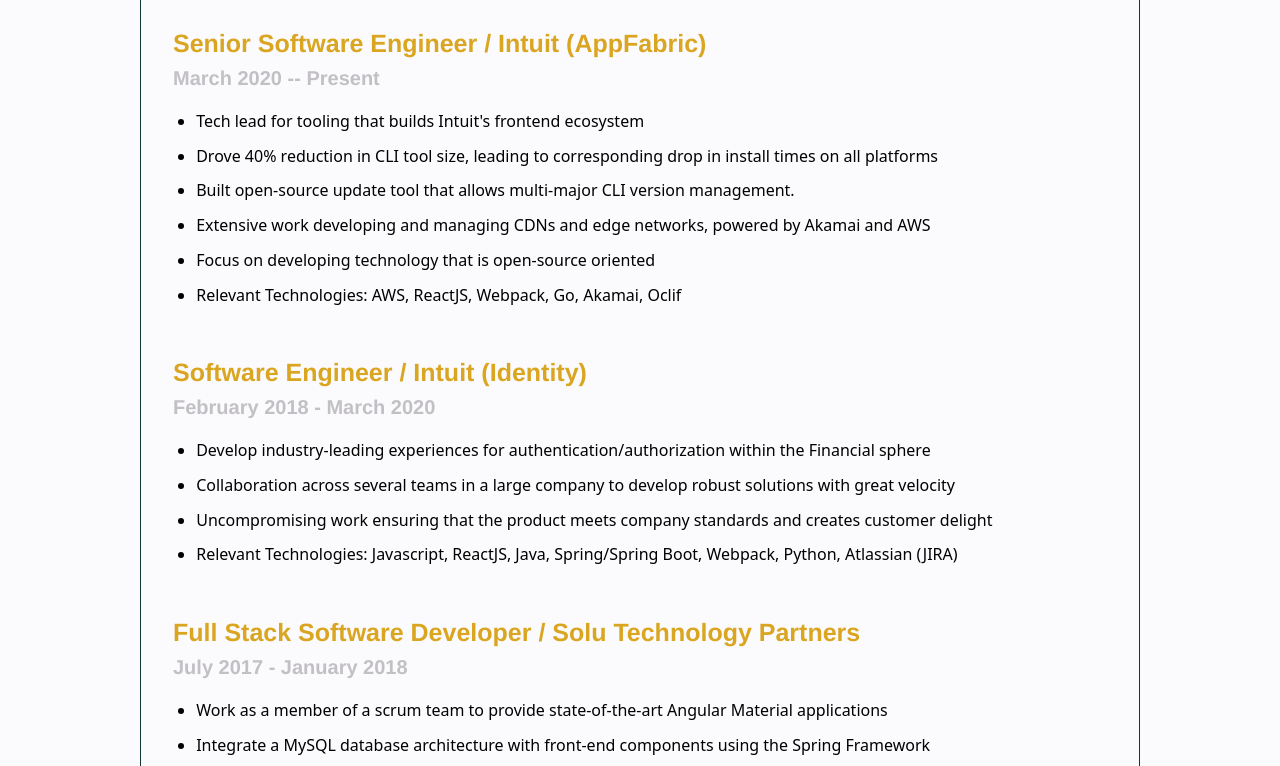
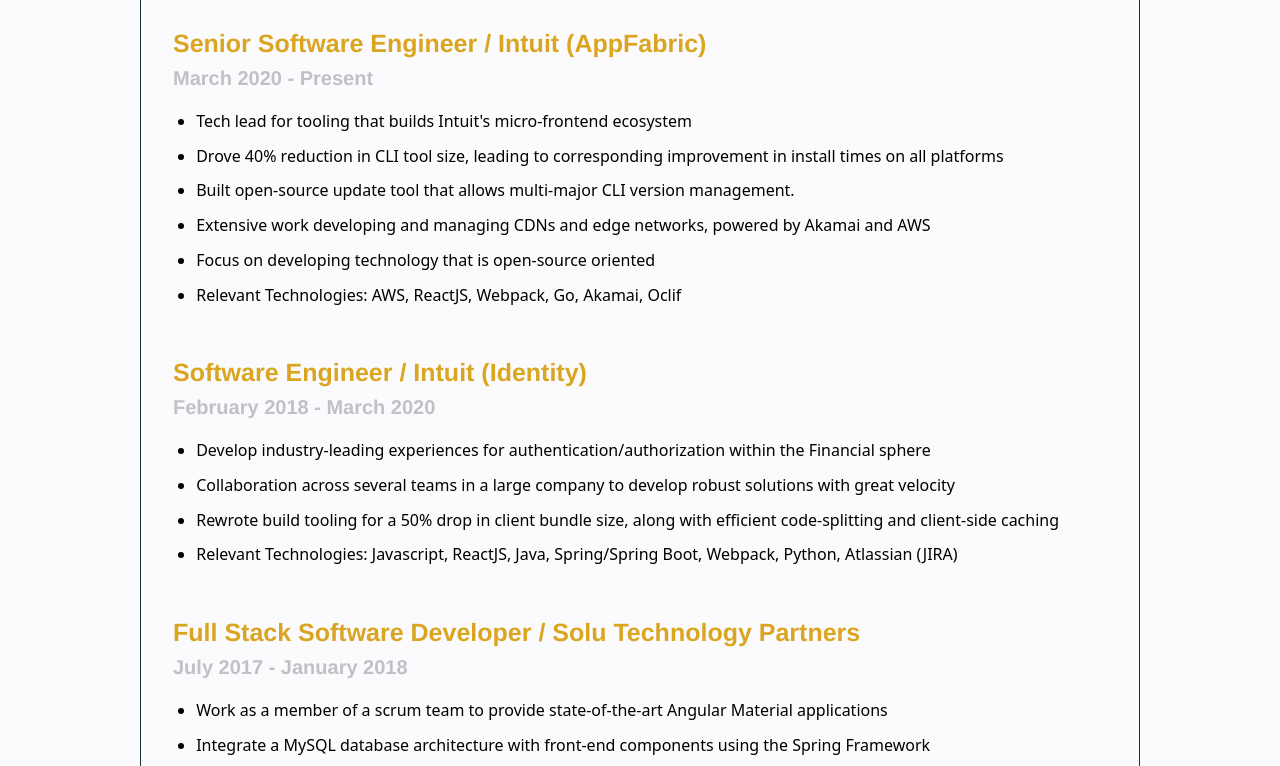
Before and after one commit to sumwatshade/sumwatshade.github.io, a Gatsby site: page /resume in a window 1280 px wide. Shown: the part 334-1100 px from the top of the page. Built offline with nearby package versions, Linux system fonts and the light colour scheme; Gatsby itself is replaced by a stand-in of ours; some packages are replaced by stand-ins of ours.

Commit message:
fix: dates and wording

```diff
--- a/src/components/Header.tsx
+++ b/src/components/Header.tsx
@@ -48,6 +48,7 @@
   }
 `;
 
+// eslint-disable-next-line @typescript-eslint/no-unused-vars
 const Toggle = styled.div`
   display: none;
   height: 100%;
@@ -87,6 +88,7 @@
   open: boolean
 }
 
+// eslint-disable-next-line @typescript-eslint/no-unused-vars
 const Hamburger = styled.div<HamburgerDiv>`
   background-color: ${colors.white};
   align-self: flex-end;
@@ -124,14 +126,14 @@
 }
 
 const Header: React.FC<HeaderProps> = ({ title }) => {
-  const [navbarOpen, setNavbarOpen] = React.useState(false);
+  const [navbarOpen] = React.useState(false);
   return (
     <StyledHeader>
       <HeaderInner>
         <HomepageLink to="/">{title}</HomepageLink>
-        <Toggle onClick={() => setNavbarOpen(!navbarOpen)}>
+        {/* <Toggle onClick={() => setNavbarOpen(!navbarOpen)}>
           {navbarOpen ? <Hamburger open /> : <Hamburger open={false} />}
-        </Toggle>
+        </Toggle> */}
         {navbarOpen ? (
           <Navbox open={false}>
             <NavBarLinks />
--- a/src/pages/resume.tsx
+++ b/src/pages/resume.tsx
@@ -27,8 +27,8 @@
   min-width: 1000px;
 
   @media (max-width: 1200px) {
-      min-width: 95vw;
-      max-width: 95vw;
+      min-width: 90vw;
+      max-width: 90vw;
     }
 `;
 
@@ -99,14 +99,14 @@
     <CardTitle>Work Experience</CardTitle>
     <CardDetail>
       <CardItemHeader>Senior Software Engineer / Intuit (AppFabric)</CardItemHeader>
-      <CardItemSubheaderHeader>March 2020 -- Present</CardItemSubheaderHeader>
+      <CardItemSubheaderHeader>March 2020 - Present</CardItemSubheaderHeader>
       <CardItemList>
         <CardItemListItem>
-          Tech lead for tooling that builds Intuit&apos;s frontend ecosystem
+          Tech lead for tooling that builds Intuit&apos;s micro-frontend ecosystem
         </CardItemListItem>
         <CardItemListItem>
-          {/* eslint-disable-next-line max-len */}
-          Drove 40% reduction in CLI tool size, leading to corresponding drop in install times on all platforms
+          Drove 40% reduction in CLI tool size, leading to corresponding improvement in install
+          times on all platforms
         </CardItemListItem>
         <CardItemListItem>
           Built open-source update tool that allows multi-major CLI version management.
@@ -136,8 +136,8 @@
           solutions with great velocity
         </CardItemListItem>
         <CardItemListItem>
-          Uncompromising work ensuring that the product meets company standards and
-          creates customer delight
+          Rewrote build tooling for a 50% drop in client bundle size, along with efficient
+          code-splitting and client-side caching
         </CardItemListItem>
         <CardItemListItem>
           Relevant Technologies: Javascript, ReactJS, Java, Spring/Spring Boot,
```
